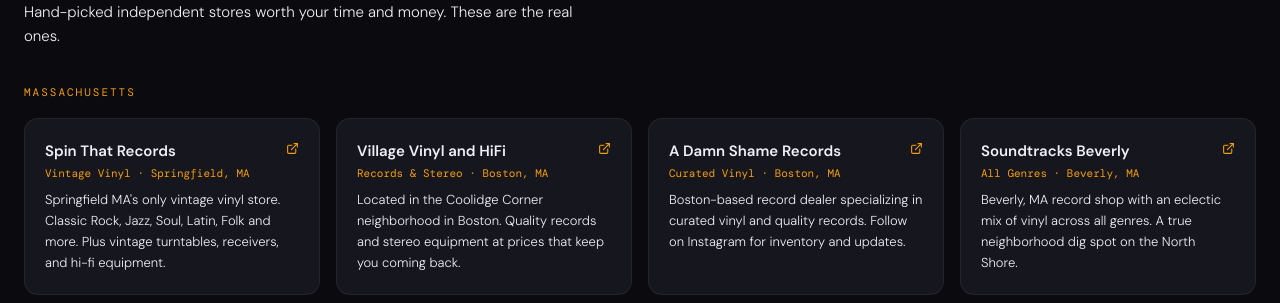
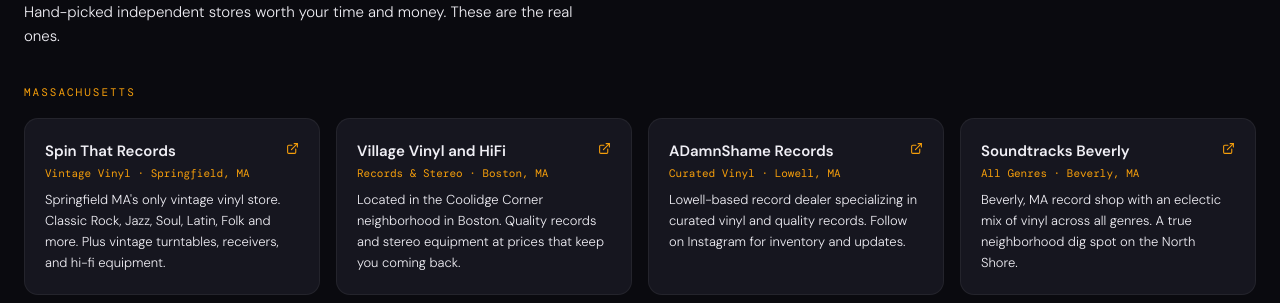
Before and after one commit to Phishhead35/digging-in-the-sales-crates, a React (Create React App) app: page / in a window 1280 px wide. Shown: the part 860-1163 px from the top of the page. Built offline with nearby package versions, Linux system fonts and the light colour scheme; no server answers.

Commit message:
Fix ADamnSham Records name and location (Lowell, MA)

```diff
--- a/src/pages/Home.jsx
+++ b/src/pages/Home.jsx
@@ -13,7 +13,7 @@
   { title: 'Herbie Hancock – Head Hunters', store: 'Vinyl Castle', price: '$12.99', was: '$24.99', condition: 'VG+' },
   { title: 'Gang Starr – Step in the Arena', store: 'Discogs', price: '$18.50', was: '$32.00', condition: 'VG' },
   { title: 'A Tribe Called Quest – Midnight Marauders', store: 'eBay', price: '$21.00', was: '$40.00', condition: 'NM' },
-  { title: 'MF DOOM – Mm..Food', store: 'A Damn Shame', price: '$29.99', was: '$55.00', condition: 'VG+' },
+  { title: 'MF DOOM – Mm..Food', store: 'ADamnShame', price: '$29.99', was: '$55.00', condition: 'VG+' },
 ];
 
 // Blog post preview — links go to YouTube videos until blog is live
@@ -206,7 +206,7 @@
             {[
               { name: 'Spin That Records', type: 'Vintage Vinyl', location: 'Springfield, MA', desc: "Springfield MA's only vintage vinyl store. Classic Rock, Jazz, Soul, Latin, Folk and more. Plus vintage turntables, receivers, and hi-fi equipment.", url: 'https://spinthatspringfield.com/?utm_source=ditsc&utm_medium=referral&utm_campaign=spin-that-records' },
               { name: 'Village Vinyl and HiFi', type: 'Records & Stereo', location: 'Boston, MA', desc: 'Located in the Coolidge Corner neighborhood in Boston. Quality records and stereo equipment at prices that keep you coming back.', url: 'https://www.villagevinylhifi.com/?utm_source=ditsc&utm_medium=referral&utm_campaign=village-vinyl-hifi' },
-              { name: 'A Damn Shame Records', type: 'Curated Vinyl', location: 'Boston, MA', desc: 'Boston-based record dealer specializing in curated vinyl and quality records. Follow on Instagram for inventory and updates.', url: 'https://www.instagram.com/adamnshame_records/?utm_source=ditsc&utm_medium=referral&utm_campaign=a-damn-shame-records' },
+              { name: 'ADamnShame Records', type: 'Curated Vinyl', location: 'Lowell, MA', desc: 'Lowell-based record dealer specializing in curated vinyl and quality records. Follow on Instagram for inventory and updates.', url: 'https://www.instagram.com/adamnshame_records/?utm_source=ditsc&utm_medium=referral&utm_campaign=a-damn-shame-records' },
               { name: 'Soundtracks Beverly', type: 'All Genres', location: 'Beverly, MA', desc: 'Beverly, MA record shop with an eclectic mix of vinyl across all genres. A true neighborhood dig spot on the North Shore.', url: 'https://www.soundtracksbeverly.com/?utm_source=ditsc&utm_medium=referral&utm_campaign=soundtracks-beverly' },
               { name: 'GOOD TASTE Records', type: 'Vinyl Boutique', location: 'Boston, MA', desc: "Boston vinyl boutique and music hub for DJs, collectors, and anyone with GOOD TASTE. Stop in and find something you didn't know you needed.", url: 'https://goodtasterecords.com/?utm_source=ditsc&utm_medium=referral&utm_campaign=good-taste-records' },
               { name: 'Big Fun Records', type: 'Multi-Genre', location: 'Beverly, MA', desc: 'Beverly, MA shop at 284A Cabot St. Buying and selling Rock, Jazz, Soul/Funk, Punk, Metal, Hip-Hop, Electronic, and more.', url: 'https://www.discogs.com/seller/bigfunrecords/profile?utm_source=ditsc&utm_medium=referral&utm_campaign=big-fun-records' },
```
